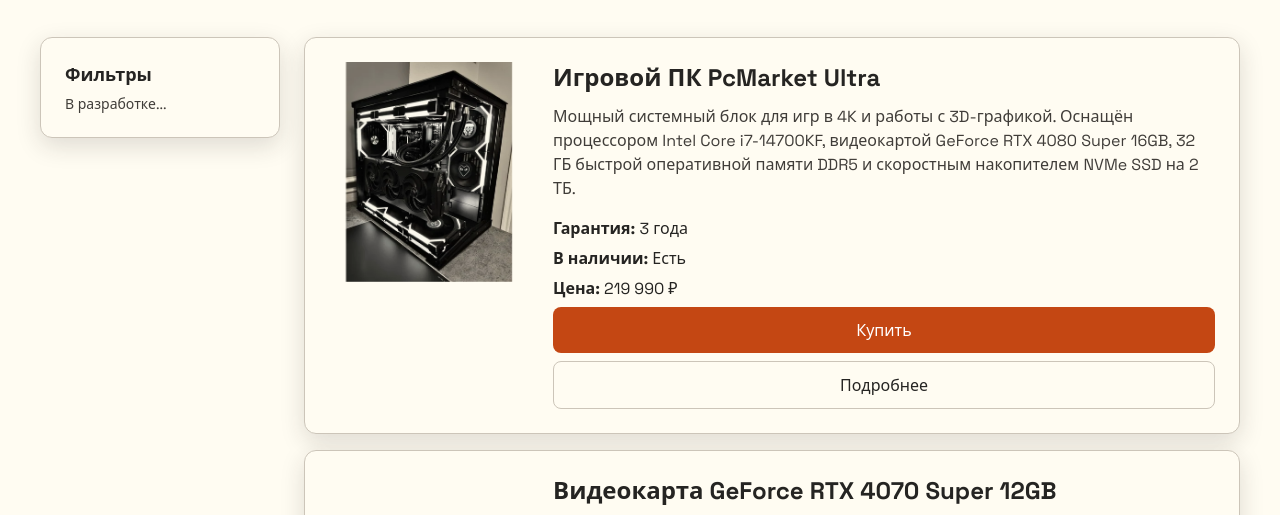
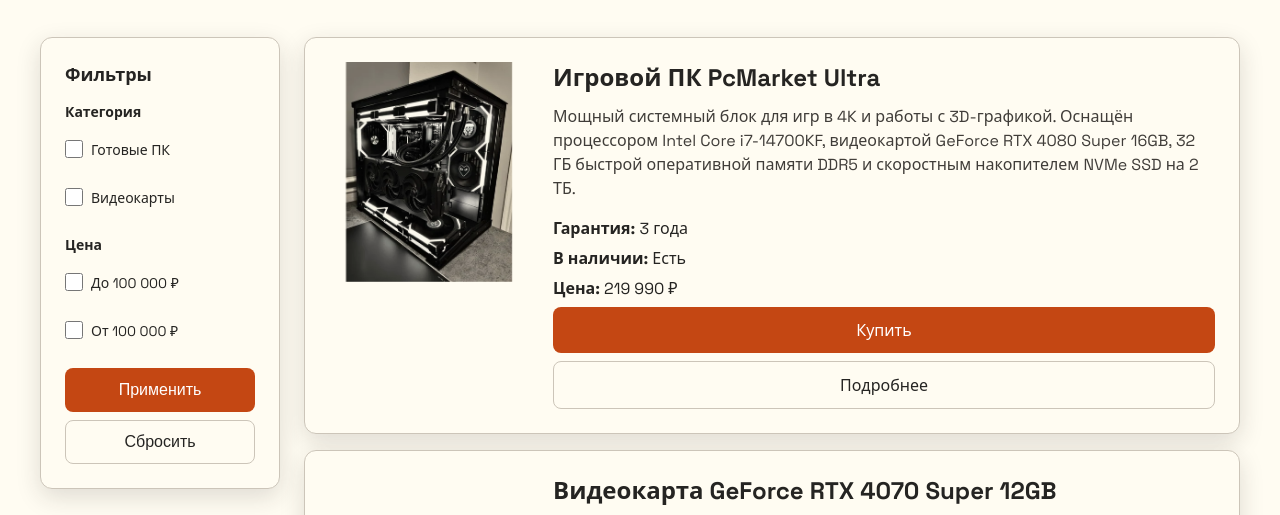
Before and after one commit to penkkk/pc-market-adaptiv, a plain HTML site: page pages/catalog.html in a window 1280 px wide. Shown: the part 222-737 px from the top of the page. Drawn offline with Linux system fonts and the light colour scheme.

Commit message:
iojrewokpjweropijk

```diff
--- a/css/responsive.css
+++ b/css/responsive.css
@@ -228,12 +228,54 @@
 
 .catalog-filters__title {
   font-size: 18px;
-  margin-bottom: 8px;
+  margin-bottom: 16px;
 }
 
-.catalog-filters__text {
-  color: var(--color-text-muted);
+.catalog-filters__form {
+  display: grid;
+  gap: 16px;
+}
+
+.catalog-filters__group {
+  display: grid;
+  gap: 4px;
+  min-width: 0;
+  padding: 0;
+  border: 0;
+}
+
+.catalog-filters__legend {
+  margin-bottom: 6px;
   font-size: 14px;
+  font-weight: var(--fw-bold);
+}
+
+.catalog-filters__option {
+  display: flex;
+  align-items: center;
+  gap: 8px;
+  min-height: 44px;
+  font-size: 14px;
+  cursor: pointer;
+}
+
+.catalog-filters__option input {
+  width: 18px;
+  height: 18px;
+  flex: none;
+  accent-color: var(--color-primary);
+}
+
+.catalog-filters__actions {
+  display: grid;
+  grid-template-columns: repeat(2, minmax(0, 1fr));
+  gap: 8px;
+}
+
+.catalog-filters__actions .button {
+  width: 100%;
+  min-height: 44px;
+  padding: 10px;
 }
 
 .catalog {
@@ -738,6 +780,14 @@
 
   .catalog-intro__description {
     font-size: 16px;
+  }
+
+  .catalog-filters__form {
+    grid-template-columns: repeat(2, minmax(0, 1fr));
+  }
+
+  .catalog-filters__actions {
+    grid-column: 1 / -1;
   }
 
   .catalog-card {
@@ -1250,6 +1300,15 @@
     top: 100px;
   }
 
+  .catalog-filters__form {
+    grid-template-columns: minmax(0, 1fr);
+  }
+
+  .catalog-filters__actions {
+    grid-column: auto;
+    grid-template-columns: minmax(0, 1fr);
+  }
+
   .catalog-card__title {
     font-size: 24px;
   }
--- a/pages/catalog.html
+++ b/pages/catalog.html
@@ -48,7 +48,22 @@
         <div class="catalog-layout">
             <aside class="catalog-filters">
                 <h2 class="catalog-filters__title">Фильтры</h2>
-                <p class="catalog-filters__text">В разработке...</p>
+                <form class="catalog-filters__form">
+                    <fieldset class="catalog-filters__group">
+                        <legend class="catalog-filters__legend">Категория</legend>
+                        <label class="catalog-filters__option"><input type="checkbox" name="category" value="pc"> Готовые ПК</label>
+                        <label class="catalog-filters__option"><input type="checkbox" name="category" value="gpu"> Видеокарты</label>
+                    </fieldset>
+                    <fieldset class="catalog-filters__group">
+                        <legend class="catalog-filters__legend">Цена</legend>
+                        <label class="catalog-filters__option"><input type="checkbox" name="price" value="under-100000"> До 100 000 ₽</label>
+                        <label class="catalog-filters__option"><input type="checkbox" name="price" value="over-100000"> От 100 000 ₽</label>
+                    </fieldset>
+                    <div class="catalog-filters__actions">
+                        <button class="button button--primary" type="button">Применить</button>
+                        <button class="button button--secondary" type="reset">Сбросить</button>
+                    </div>
+                </form>
             </aside>
 
             <section class="catalog" aria-label="Товары каталога">
```
Also changed, not shown: 1 other file.
